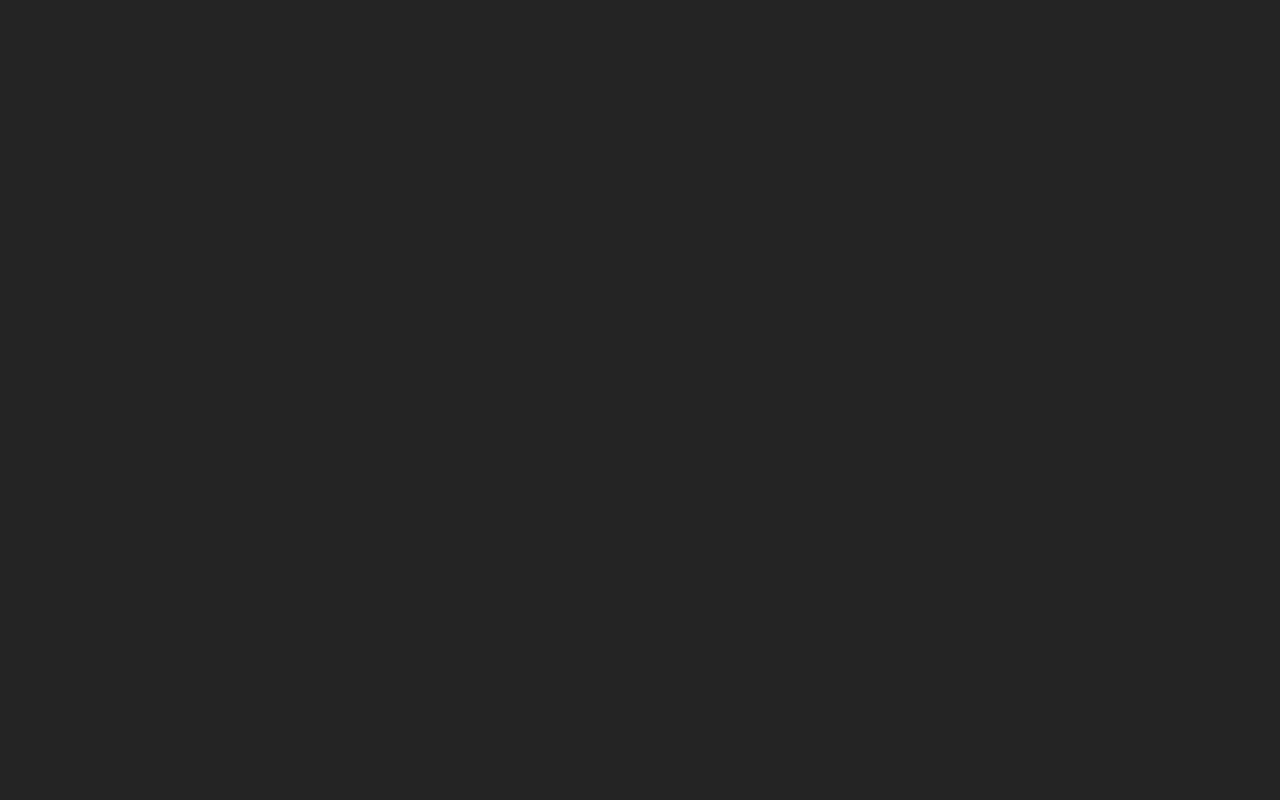
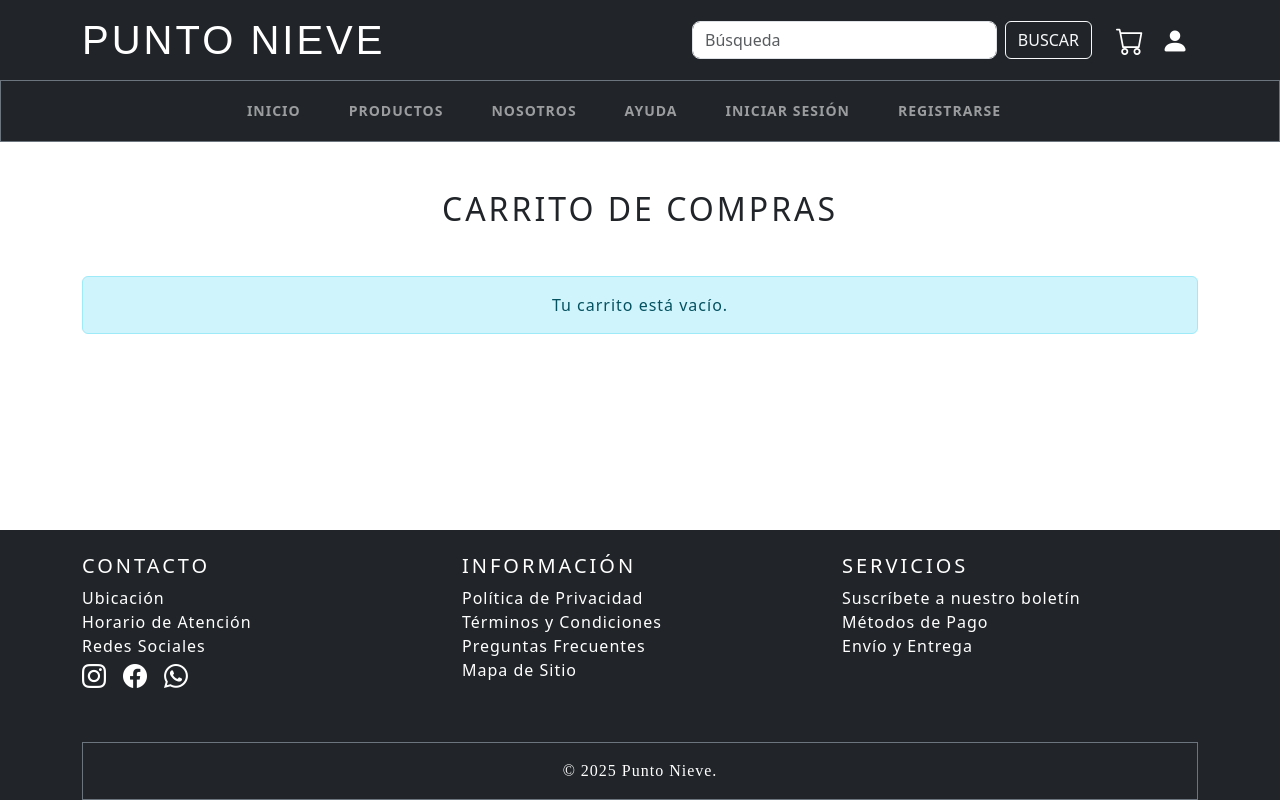
Before and after one commit to FranciscaRuzVergara/Vite_Punto_Nieve, a React (Vite) app: page /carrito in a window 1280 px wide. Before the commit this address had no page. Built offline with nearby package versions, Linux system fonts and the light colour scheme; the HTML template or start-up script is replaced by a standard one; a web font is replaced by a local one.

Commit message:
Carro de compras

```diff
--- a/src/App.jsx
+++ b/src/App.jsx
@@ -1,3 +1,4 @@
+import { useState } from "react";
 import { BrowserRouter, Routes, Route } from "react-router-dom";
 import Layout from "./components/Layout";
 import Home from "./pages/Home";
@@ -6,15 +7,42 @@ import Login from "./pages/Login";
 import MapaSitio from "./pages/MapaSitio";
 import Nosotros from "./pages/Nosotros";
 import Ayuda from "./pages/Ayuda";
+import Carrito from "./pages/Carrito";
 
 
 function App() {
+  const [carrito, setCarrito] = useState([]);
+
+  // Añadir producto
+  const agregarAlCarrito = (producto) => {
+    // Buscar si el producto ya existe en el carrito
+    const productoExistente = carrito.find(item => item.id === producto.id);
+
+    if (productoExistente) {
+      setCarrito(
+        carrito.map(item =>
+          item.id === producto.id
+            ? { ...item, cantidad: (item.cantidad || 1) + 1 }
+            : item
+        )
+      );
+    } else {
+      setCarrito([...carrito, { ...producto, cantidad: 1 }]);
+    }
+  };
+
+  // Eliminar producto
+  const eliminarDelCarrito = (productoId) => {
+    setCarrito(carrito.filter(item => item.id !== productoId));
+  };
+
   return (
     <BrowserRouter>
       <Routes>
-        <Route path="/" element={<Layout />}>
+        <Route path="/" element={<Layout carrito={carrito}/>}>
           <Route index element={<Home />} />
-          <Route path="productos" element={<Productos />} />
+          <Route path="productos" element={<Productos agregarAlCarrito={agregarAlCarrito}/>} />
+          <Route path="carrito" element={<Carrito carrito={carrito} eliminarDelCarrito={eliminarDelCarrito}/>} />
           <Route path="nosotros" element={<Nosotros />} />
           <Route path="ayuda" element={<Ayuda />} />
           <Route path="login" element={<Login />} />
--- a/src/components/CardProducto.jsx
+++ b/src/components/CardProducto.jsx
@@ -1,4 +1,9 @@
-function CardProducto({imagen,nombre,descripcion,precio}){
+function CardProducto({producto,onAgregar}){
+  const {imagen,nombre,descripcion,precio} = producto;
+
+  const handleAgregar = () => {
+    onAgregar(producto);
+  }
     return(
         <div className="col">
       <div className="card product-card h-100 shadow">
@@ -6,8 +11,8 @@ function CardProducto({imagen,nombre,descripcion,precio}){
         <div className="card-body d-flex flex-column">
           <h5 className="card-title">{nombre}</h5>
           <p className="card-text text-muted">{descripcion}</p>
-          <h4 className="text-primary mt-auto mb-3">{precio}</h4>
-          <button className="btn btn-success d-block" style={{ borderRadius: "10px" }}>
+          <h4 className="text-primary mt-auto mb-3">{precio.toLocaleString('es-CL')}</h4>
+          <button className="btn btn-success d-block" style={{ borderRadius: "10px" }} onClick={handleAgregar}>
             <i className="bi bi-cart-plus me-2"></i>Añadir al carrito
           </button>
         </div>
--- /dev/null
+++ b/src/pages/Carrito.jsx
@@ -0,0 +1,86 @@
+import React from 'react';
+
+function Carrito({ carrito, eliminarDelCarrito }) {
+
+    const subtotal = carrito.reduce((acc, item) => acc + (item.precio * (item.cantidad || 1)), 0);
+    const iva = subtotal * 0.19;
+    const total = subtotal + iva;
+
+    //Eliminar
+    const handleEliminar = (id, nombre) => {
+        if (window.confirm(`¿Estás seguro de eliminar "${nombre}" del carrito?`)) {
+            eliminarDelCarrito(id);
+        }
+    };
+
+    return (
+        <main className="container my-5">
+            <h2 className="text-center mb-5">Carrito de Compras</h2>
+
+            {carrito.length === 0 ? (
+                <div className="alert alert-info text-center" role="alert">
+                    Tu carrito está vacío.
+                </div>
+            ) : (
+                <>
+                    <table className="table table-striped">
+                        <thead>
+                            <tr>
+                                <th>Producto</th>
+                                <th className="text-center">Precio Unitario</th>
+                                <th className="text-center">Cantidad</th>
+                                <th className="text-end">Subtotal</th>
+                                <th></th>
+                            </tr>
+                        </thead>
+                        <tbody>
+                            {carrito.map((item) => (
+                                <tr key={item.id}>
+                                    <td>
+                                        <div className="d-flex align-items-center">
+                                            <img src={item.imagen} alt={item.nombre} style={{ width: '50px', height: '50px', objectFit: 'cover', marginRight: '10px' }} />
+                                            {item.nombre}
+                                        </div>
+                                    </td>
+                                    <td className="text-center">${item.precio.toLocaleString('es-CL')}</td>
+                                    <td className="text-center">{item.cantidad}</td>
+                                    <td className="text-end">${(item.precio * item.cantidad).toLocaleString('es-CL')}</td>
+                                    <td>
+                                        <button
+                                            className="btn btn-sm btn-danger"
+                                            onClick={() => handleEliminar(item.id, item.nombre)}
+                                            aria-label={`Eliminar ${item.nombre}`}
+                                        >
+                                            <i className="bi bi-trash"></i>
+                                        </button>
+                                    </td>
+                                </tr>
+                            ))}
+                        </tbody>
+                    </table>
+
+                    <div className="row justify-content-end">
+                        <div className="col-md-4">
+                            <ul className="list-group">
+                                <li className="list-group-item d-flex justify-content-between">
+                                    Subtotal: <span>${subtotal.toLocaleString('es-CL')}</span>
+                                </li>
+                                <li className="list-group-item d-flex justify-content-between">
+                                    IVA (19%): <span>${iva.toLocaleString('es-CL', { minimumFractionDigits: 0 })}</span>
+                                </li>
+                                <li className="list-group-item d-flex justify-content-between fw-bold bg-light">
+                                    Total: <span>${total.toLocaleString('es-CL', { minimumFractionDigits: 0 })}</span>
+                                </li>
+                            </ul>
+                            <div className="d-grid gap-2 mt-3">
+                                <button className="btn btn-primary btn-lg">Proceder a Pagar</button>
+                            </div>
+                        </div>
+                    </div>
+                </>
+            )}
+        </main>
+    );
+}
+
+export default Carrito;
--- a/src/pages/Productos.jsx
+++ b/src/pages/Productos.jsx
@@ -2,31 +2,31 @@ import CardProducto from "../components/CardProducto";
 
 const productos = [
   {
+    id:1,
     imagen: "./img/pastel2.jpg",
     nombre: "Pastel",
     descripcion: "Bizcocho",
-    precio: 14.990,
+    precio: 14990,
   },
   {
+    id:2,
     imagen: "./img/pastel5.jpg",
     nombre: "Pastel de frutos rojos",
     descripcion: "Exquisito pastel con frutos del bosque y crema batida.",
-    precio: 12.500,
+    precio: 12500,
   },
 ];
 
-function Productos() {
+function Productos({agregarAlCarrito}) {
   return (
     <main className="container my-5">
       <h2 className="text-center mb-5">Nuestros Productos</h2>
       <div className="row row-cols-1 row-cols-sm-2 row-cols-md-3 g-4">
-        {productos.map((prod, index) => (
+        {productos.map((prod) => (
           <CardProducto
-            key={index}
-            imagen={prod.imagen}
-            nombre={prod.nombre}
-            descripcion={prod.descripcion}
-            precio={prod.precio}
+            key={prod.id}
+            producto={prod}
+            onAgregar={agregarAlCarrito}
           />
         ))}
       </div>
```
